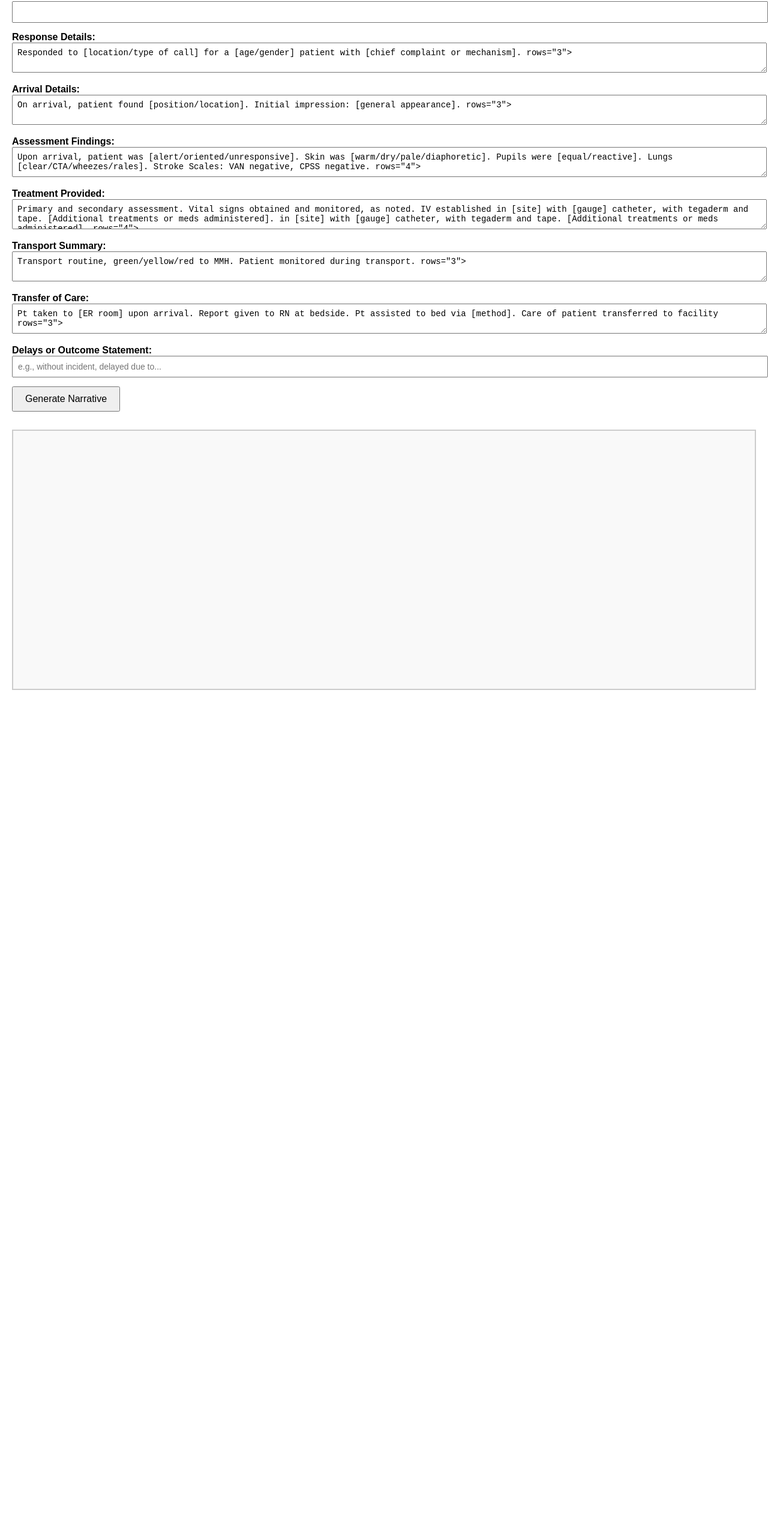
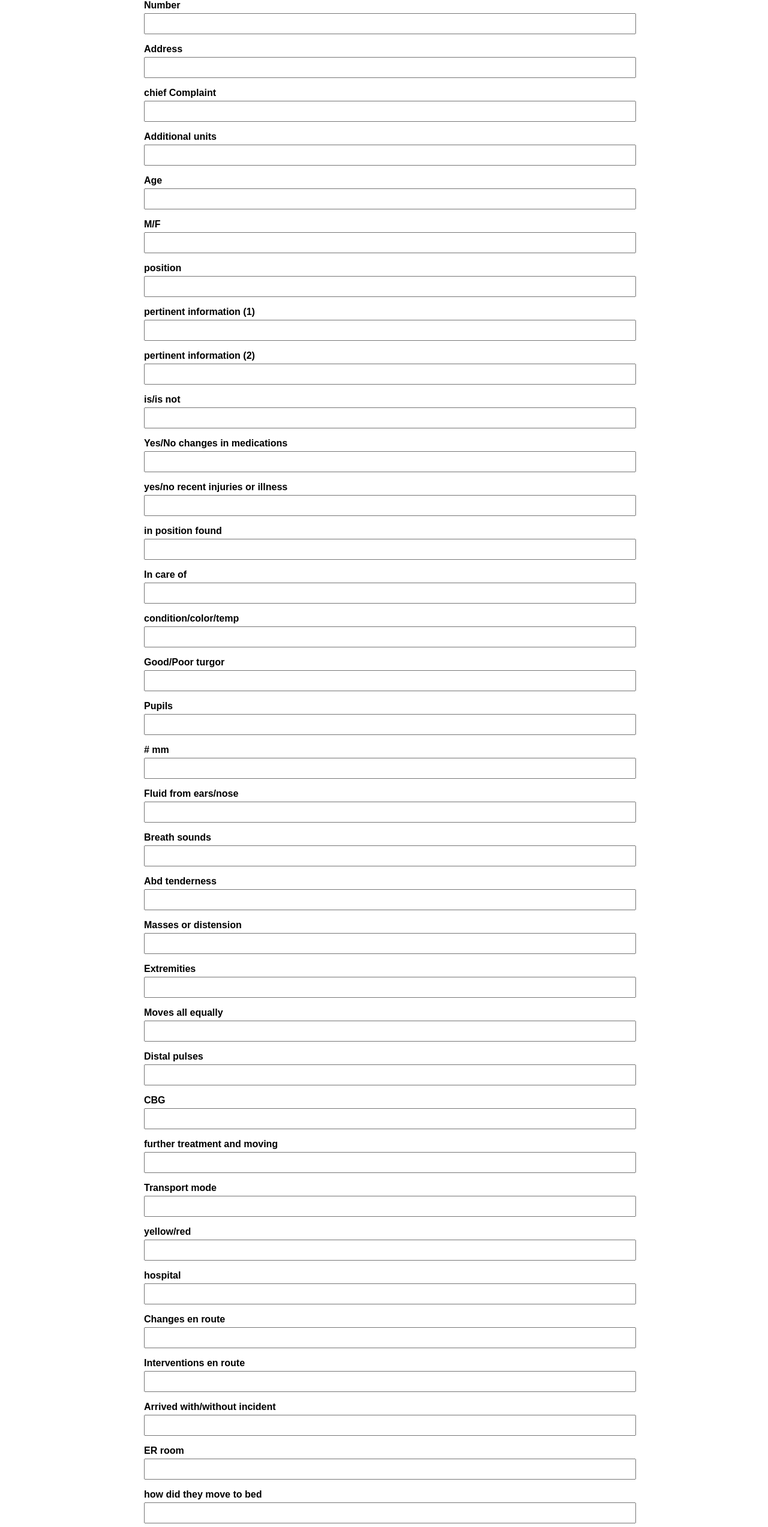
Before and after one commit to coastalmedic70/epcr, a plain HTML site: page index.html in a window 1280 px wide. Shown: the part 84-2629 px from the top of the page at 60% size. Before the commit the page ends 1354 px from the top, so only its background shows below. Drawn offline with Linux system fonts and the light colour scheme.

Commit message:
Update index.html

```diff
--- a/index.html
+++ b/index.html
@@ -1,105 +1,91 @@
-
 <!DOCTYPE html>
-<html>
+<html lang="en">
 <head>
-    <title>ePCR Narrative Generator - Full Version</title>
-    <meta name="viewport" content="width=device-width, initial-scale=1">
+  <meta charset="UTF-8">
+  <meta name="viewport" content="width=device-width, initial-scale=1.0">
+  <title>ePCR Narrative Generator</title>
   <style>
-        body {
-            font-family: Arial, sans-serif;
-            margin: 20px;
-            padding-bottom: 100px;
-        }
-        textarea, input {
-            width: 100%;
-            margin-bottom: 15px;
-            padding: 8px;
-            font-size: 14px;
-        }
-        label {
-            font-weight: bold;
-        }
-        #output {
-            margin-top: 30px;
-            padding: 15px;
-            border: 2px solid #ccc;
-            white-space: pre-wrap;
-            height: 400px;
-            overflow-y: auto;
-            background: #f9f9f9;
-        }
-        button {
-            padding: 10px 20px;
-            font-size: 16px;
-        }
+    body { font-family: Arial, sans-serif; padding: 1rem; max-width: 800px; margin: auto; }
+    label { display: block; margin-top: 1rem; font-weight: bold; }
+    input, textarea, select { width: 100%; padding: 0.5rem; margin-top: 0.25rem; }
+    button { margin-top: 1rem; padding: 0.75rem; font-size: 1rem; }
+    #output { margin-top: 2rem; white-space: pre-wrap; border: 1px solid #ccc; padding: 1rem; background: #f9f9f9; }
   </style>
 </head>
 <body>
-    <h2>ePCR Narrative Generator - Full Version</h2>
+  <h2>ePCR Narrative Generator</h2>
 
-    <label for="unit">Unit Number:</label>
-    <input type="text" id="unit">
+  <form id="epcr-form">
+    <label>Number <input type="text" name="Number"></label>
+    <label>Address <input type="text" name="Address"></label>
+    <label>chief Complaint <input type="text" name="chief Complaint"></label>
+    <label>Additional units <input type="text" name="Additional units"></label>
+    <label>Age <input type="text" name="Age"></label>
+    <label>M/F <input type="text" name="M/F"></label>
+    <label>position <input type="text" name="position"></label>
+    <label>pertinent information (1) <input type="text" name="pertinent information1"></label>
+    <label>pertinent information (2) <input type="text" name="pertinent information2"></label>
+    <label>is/is not <input type="text" name="is/is not"></label>
+    <label>Yes/No changes in medications <input type="text" name="Yes/No changes"></label>
+    <label>yes/no recent injuries or illness <input type="text" name="recent injuries"></label>
+    <label>in position found <input type="text" name="in position"></label>
+    <label>In care of <input type="text" name="In care of"></label>
+    <label>condition/color/temp <input type="text" name="condition"></label>
+    <label>Good/Poor turgor <input type="text" name="turgor"></label>
+    <label>Pupils <input type="text" name="Pupils"></label>
+    <label># mm <input type="text" name="Pupil size"></label>
+    <label>Fluid from ears/nose <input type="text" name="Fluid"></label>
+    <label>Breath sounds <input type="text" name="Breath sounds"></label>
+    <label>Abd tenderness <input type="text" name="Abd"></label>
+    <label>Masses or distension <input type="text" name="Masses"></label>
+    <label>Extremities <input type="text" name="Extremities"></label>
+    <label>Moves all equally <input type="text" name="Moves"></label>
+    <label>Distal pulses <input type="text" name="Pulses"></label>
+    <label>CBG <input type="text" name="CBG"></label>
+    <label>further treatment and moving <input type="text" name="Treatment"></label>
+    <label>Transport mode <input type="text" name="Transport"></label>
+    <label>yellow/red <input type="text" name="Severity"></label>
+    <label>hospital <input type="text" name="Hospital"></label>
+    <label>Changes en route <input type="text" name="Changes"></label>
+    <label>Interventions en route <input type="text" name="Interventions"></label>
+    <label>Arrived with/without incident <input type="text" name="Arrival"></label>
+    <label>ER room <input type="text" name="Room"></label>
+    <label>how did they move to bed <input type="text" name="Bed movement"></label>
+    <label>with or without incident (transfer) <input type="text" name="Transfer"></label>
+    <label>unit number <input type="text" name="unit number"></label>
+    <button type="button" onclick="generateNarrative()">Generate Narrative</button>
+  </form>
 
-    <label for="response">Response Details:</label>
-    <textarea id="response">Responded to [location/type of call] for a [age/gender] patient with [chief complaint or mechanism]. rows="3"></textarea>
-
-    <label for="arrival">Arrival Details:</label>
-    <textarea id="arrival">On arrival, patient found [position/location]. Initial impression: [general appearance]. rows="3"></textarea>
-
-    <label for="assessment">Assessment Findings:</label>
-    <textarea id="assessment">Upon arrival, patient was [alert/oriented/unresponsive]. Skin was [warm/dry/pale/diaphoretic]. Pupils were [equal/reactive]. Lungs [clear/CTA/wheezes/rales]. Stroke Scales: VAN negative, CPSS negative. rows="4"></textarea>
-
-    <label for="treatment">Treatment Provided:</label>
-    <textarea id="treatment">Primary and secondary assessment. Vital signs obtained and monitored, as noted. IV established in [site] with [gauge] catheter, with tegaderm and tape. [Additional treatments or meds administered]. in [site] with [gauge] catheter, with tegaderm and tape. [Additional treatments or meds administered]. rows="4"></textarea>
-
-    <label for="transport">Transport Summary:</label>
-    <textarea id="transport">Transport routine, green/yellow/red to MMH. Patient monitored during transport. rows="3"></textarea>
-
-    <label for="toc">Transfer of Care:</label>
-    <textarea id="toc">Pt taken to [ER room] upon arrival. Report given to RN at bedside. Pt assisted to bed via [method]. Care of patient transferred to facility rows="3"></textarea>
-
-    <label for="delay">Delays or Outcome Statement:</label>
-    <input type="text" id="delay" placeholder="e.g., without incident, delayed due to...">
-
-    <button onclick="generateNarrative()">Generate Narrative</button>
-
-    <div id="output" readonly></div>
+  <div id="output"></div>
 
   <script>
     function generateNarrative() {
-            const unit = document.getElementById('unit').value;
-            const response = document.getElementById('response').value;
-            const arrival = document.getElementById('arrival').value;
-            const assessment = document.getElementById('assessment').value;
-            const treatment = document.getElementById('treatment').value;
-            const transport = document.getElementById('transport').value;
-            const toc = document.getElementById('toc').value;
-            const delay = document.getElementById('delay').value || 'without incident';
-
-            const narrative =
-`Dispatch/Response:
-Manatee County EMS Alpha ${unit} responded emergency traffic by ECC. ${response}
+      const form = document.forms['epcr-form'];
+      const values = Object.fromEntries(new FormData(form).entries());
+      const narrative = `Dispatch/Response:
+Manatee County EMS Alpha ${values['Number']} dispatched emergency traffic by ECC to ${values['Address']} for a ${values['chief Complaint']}. Arrived w/out incident. ${values['Additional units']}.
 
 Arrival:
-${arrival}
+Pt is found  to be a ${values['Age']}YO${values['M/F']} who is found to be ${values['position']}. Pt states that ${values['pertinent information1']}. Denies ${values['pertinent information2']}. States he ${values['is/is not']} compliant with all medications as prescribed. ${values['Yes/No changes']} changes in medications reported. States ${values['recent injuries']} recent injuries or illness.
 
 Assessment:
-${assessment} Stroke Scales: VAN negative, CPSS negative.
+Pt presents ${values['in position']} ${values['In care of']}. Skin noted to be ${values['condition']}. ${values['turgor']} skin turgor noted. Pupils ${values['Pupils']}, ${values['Pupil size']}mm. ${values['Fluid']} fluid noted from ears or nose. Trachea midline, no JVD noted. Mucous membranes appear intact and moist. Breath sounds ${values['Breath sounds']}, equal rise and fall noted bilat. Abd ${values['Abd']} to palpation. ${values['Masses']} masses or distension noted. Extremities ${values['Extremities']}. Moves ${values['Moves']}. Distal pulses ${values['Pulses']}. CBG noted to be ${values['CBG']}mg/dL. Negative CPSS and VAN.
 
 Treatment:
-${treatment}
+Primary and secondary assessment. Vital signs obtained and monitored, as noted. ${values['Treatment']}.
 
 Transport:
-${transport}
+Transport ${values['Transport']} ${values['Severity']} to ${values['Hospital']}. Pt monitored during transport. ${values['Changes']}. ${values['Interventions']}. Arrived ${values['Arrival']}. Pt taken into ED via stretcher.
 
 Transfer of Care:
-${toc} ${delay}.
+Pt taken to ER ${values['Room']} upon arrival. Pt ${values['Bed movement']}. Report given to RN at bedside. Care of patient transferred to facility ${values['Transfer']}.
+MCEMS A${values['unit number']} back in service.
 
-—End of Narrative—
+--End of Narrative--
 
-//N. Zecco M010888, FP-C, C-NPT, EMT-P//`;
+//N. Zecco M010888, FP-C, EMT-P//`;
 
-            document.getElementById('output').innerText = narrative;
+      document.getElementById('output').textContent = narrative;
     }
   </script>
 </body>
```
Lines whose indentation alone changed are shown as unchanged.
